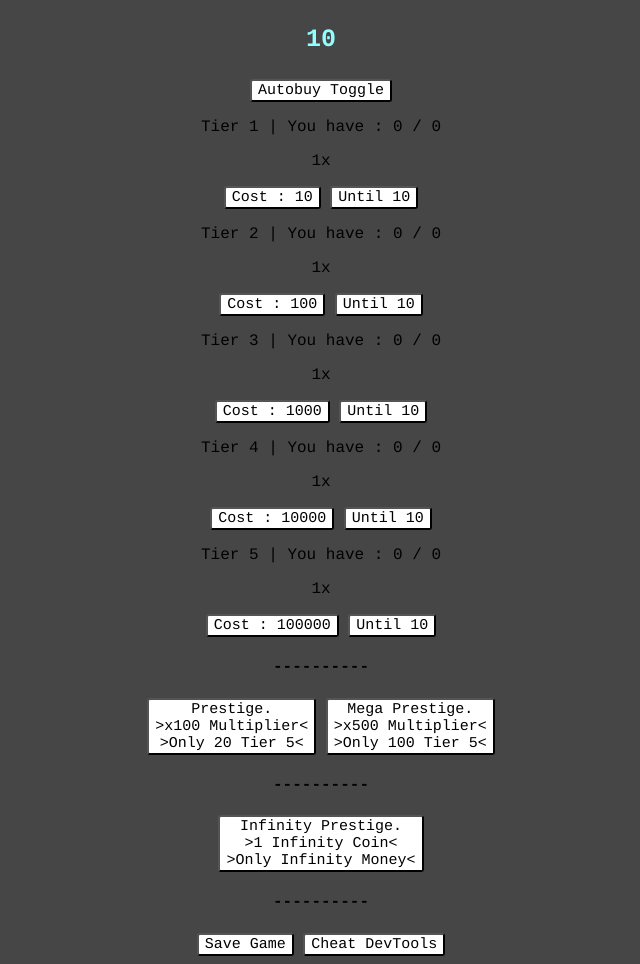
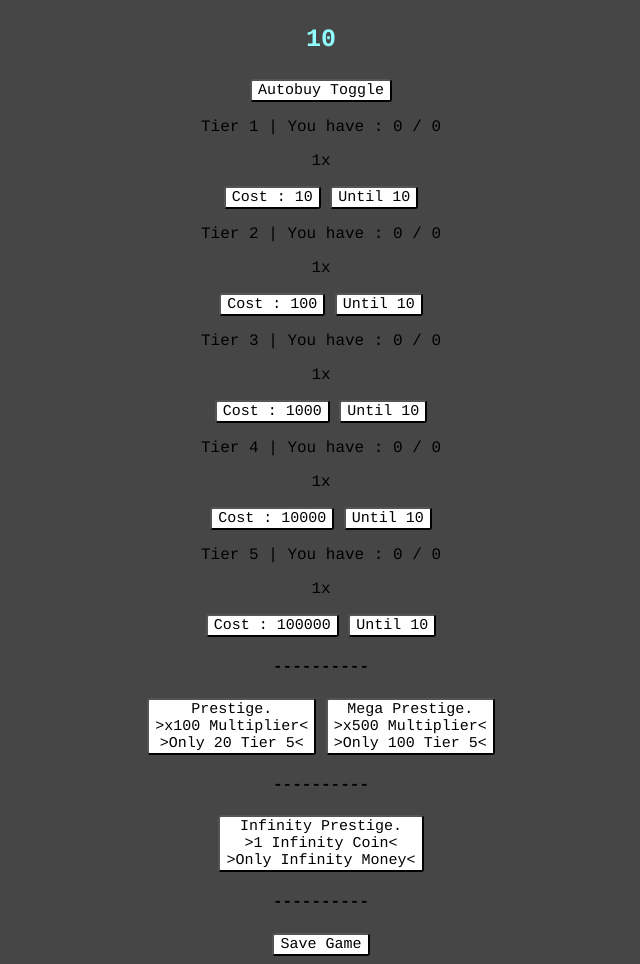
Before and after one commit to YhvrWasTaken/incremental, a plain HTML site: page index.html in a window 1280 px wide. Shown: the whole page, without its empty margins (319-959 px from the left). Drawn offline with Linux system fonts and the light colour scheme.

Commit message:
cheating is no no
say no cheating

```diff
--- a/index.html
+++ b/index.html
@@ -83,7 +83,6 @@
         <button onclick="save()">
           <span id="btn-line">Save Game</span>
         </button>
-        <button onclick="cheat()">Cheat DevTools</button>
     </div>
     <!-- Global site tag (gtag.js) - Google Analytics -->
     <script async src="https://www.googletagmanager.com/gtag/js?id=UA-128985761-1"></script>
```
